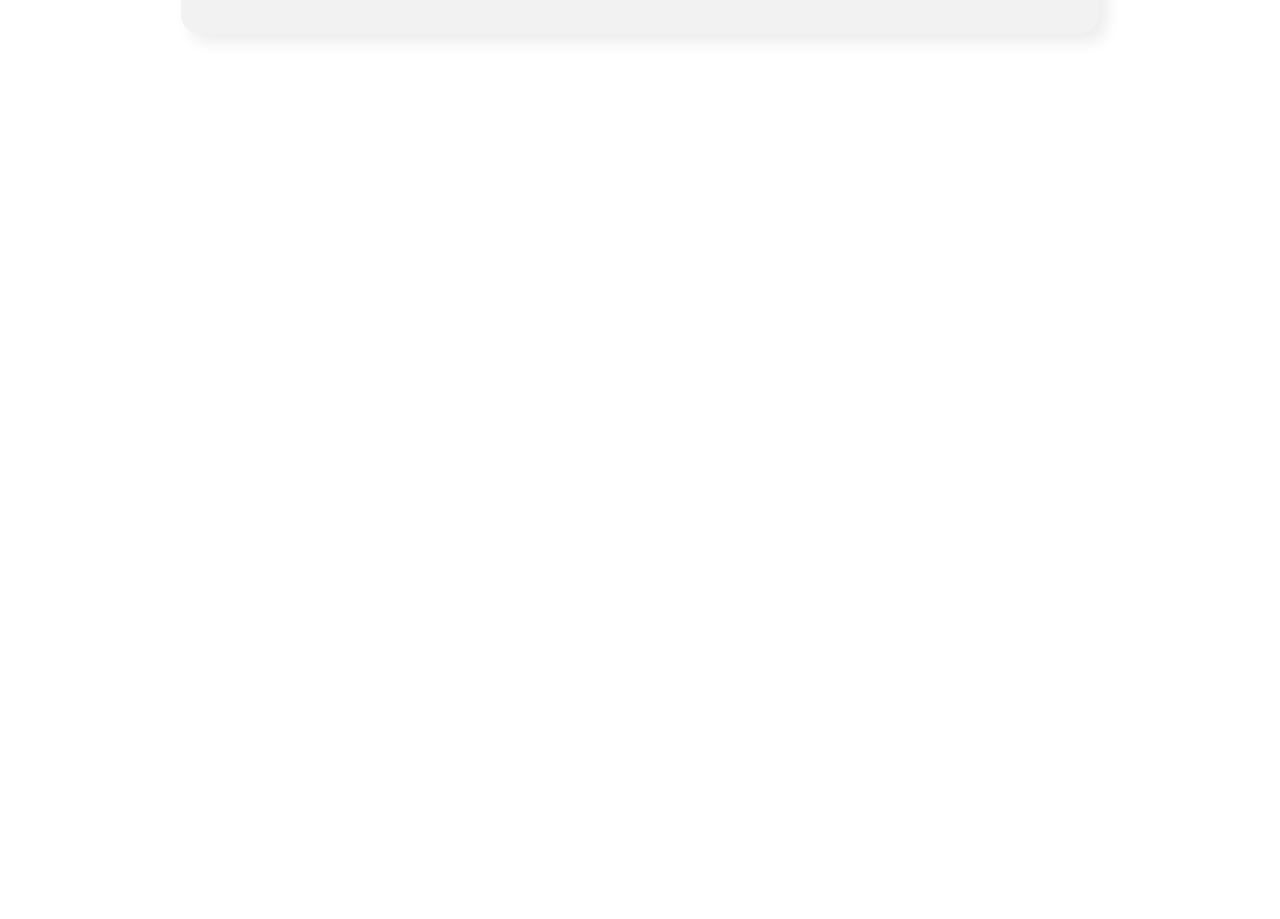
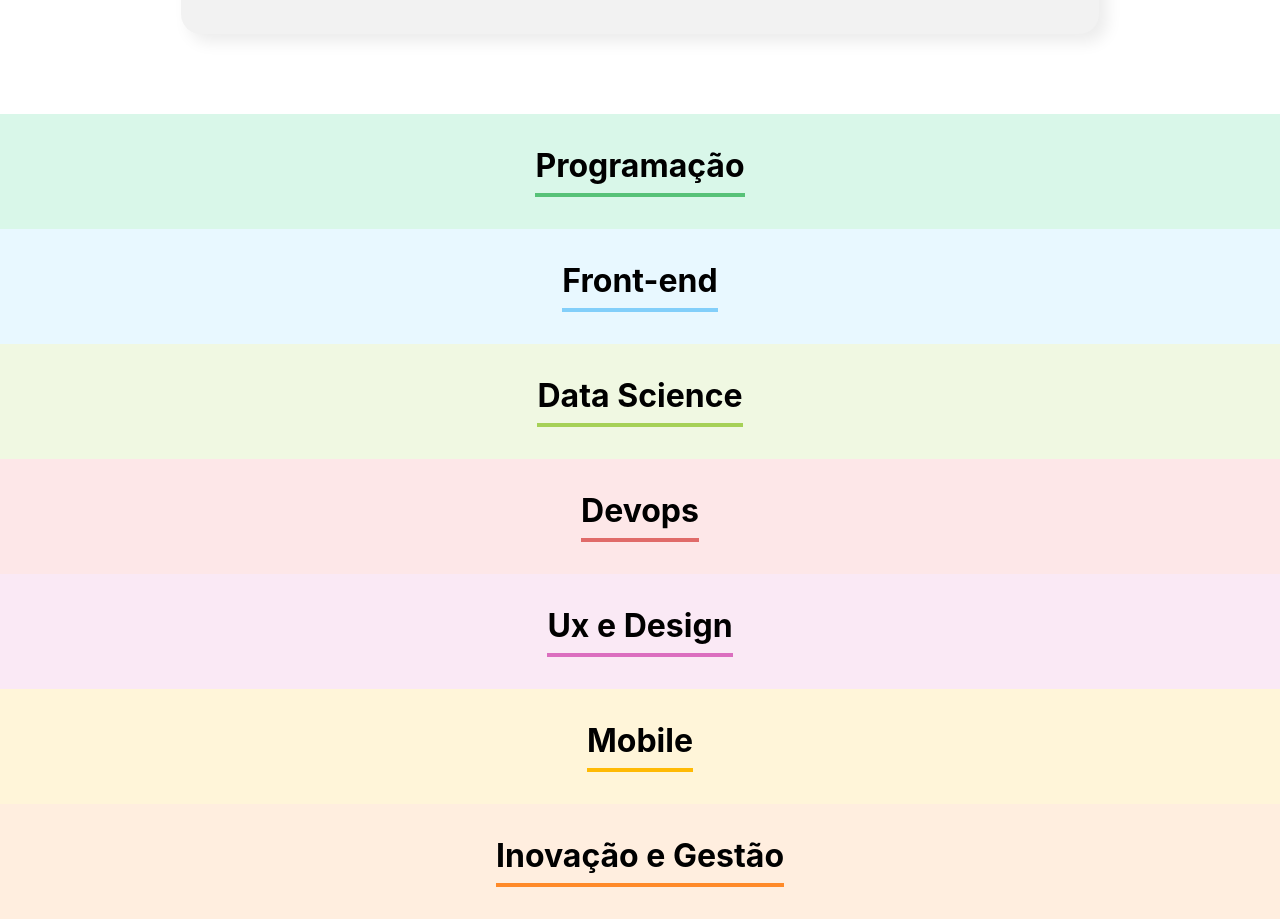
Before and after one commit to ednosmab/alura-organo, a React (Create React App) app: page / in a window 1280 px wide. Shown: the part 1348-2267 px from the top of the page. Before the commit the page ends 1462 px from the top, so only its background shows below. Built offline with nearby package versions, Linux system fonts and the light colour scheme.

Commit message:
including Time component

```diff
--- a/src/App.js
+++ b/src/App.js
@@ -1,8 +1,47 @@
 import { useState } from "react";
 import Banner from "./componentes/Banner/Banner";
 import Formuario from "./componentes/Formulario";
+import Time from "./componentes/Time";
 
 function App() {
+    const times = [
+        {
+            nome: "Programação",
+            corPrimaria: "--background-time-card-programacao",
+            corSecundaria: "--background-time-programacao",
+        },
+        {
+            nome: "Front-end",
+            corPrimaria: "--background-time-card-frontend",
+            corSecundaria: "--background-time-frontend",
+        },
+        {
+            nome: "Data Science",
+            corPrimaria: "--background-time-card-datascience",
+            corSecundaria: "--background-time-datascience",
+        },
+        {
+            nome: "Devops",
+            corPrimaria: "--background-time-card-devops",
+            corSecundaria: "--background-time-devops",
+        },
+        {
+            nome: "Ux e Design",
+            corPrimaria: "--background-time-card-uxedesign",
+            corSecundaria: "--background-time-uxedesign",
+        },
+        {
+            nome: "Mobile",
+            corPrimaria: "--background-time-card-mobile",
+            corSecundaria: "--background-time-mobile",
+        },
+        {
+            nome: "Inovação e Gestão",
+            corPrimaria: "--background-time-card-inovacaoegestao",
+            corSecundaria: "--background-time-inovacaoegestao",
+        },
+    ];
+
     const [colaboradores, setColaboradores] = useState([]);
 
     const aoNovoColaboradorAicionado = (colaborador) => {
@@ -19,6 +58,14 @@ function App() {
                     aoNovoColaboradorAicionado(colaborador)
                 }
             />
+            {times.map((time) => (
+                <Time
+                    key={time.nome}
+                    nome={time.nome}
+                    corPrimaria={time.corPrimaria}
+                    corSecundaria={time.corSecundaria}
+                />
+            ))}
         </div>
     );
 }
--- /dev/null
+++ b/src/componentes/Time/Time.css
@@ -0,0 +1,12 @@
+.time {
+    text-align: center;
+    padding: 3.2rem;
+    /* background-color: var(--background-time-programacao); */
+}
+
+.time h3 {
+    font-size: 3.2rem;
+    border-bottom: 0.4rem solid;
+    display: inline-block;
+    padding-bottom: 0.8rem;
+}
--- /dev/null
+++ b/src/componentes/Time/index.js
@@ -0,0 +1,18 @@
+import "./Time.css";
+
+const Time = (props) => {
+    return (
+        <section
+            className="time"
+            style={{
+                backgroundColor: `var(${props.corSecundaria})`,
+            }}
+        >
+            <h3 style={{ borderBottomColor: `var(${props.corPrimaria})` }}>
+                {props.nome}
+            </h3>
+        </section>
+    );
+};
+
+export default Time;
--- a/src/index.css
+++ b/src/index.css
@@ -2,6 +2,20 @@
     --background-banner: #6278f7;
     --branco: #fff;
     --background-formulario: #f2f2f2;
+    --background-time-programacao: #d9f7e9;
+    --background-time-frontend: #e8f8ff;
+    --background-time-datascience: #f0f8e2;
+    --background-time-devops: #fde7e8;
+    --background-time-uxedesign: #fae9f5;
+    --background-time-mobile: #fff5d9;
+    --background-time-inovacaoegestao: #ffeedf;
+    --background-time-card-programacao: #57c278;
+    --background-time-card-frontend: #82cffa;
+    --background-time-card-datascience: #a6d157;
+    --background-time-card-devops: #e06b69;
+    --background-time-card-uxedesign: #db6ebf;
+    --background-time-card-mobile: #ffba05;
+    --background-time-card-inovacaoegestao: #ff8a29;
     --azul-botao: #6278f7;
     --azul-botao-hover: #1232e6;
     --cor-texto-botao-hover: #95ffd4;
```
